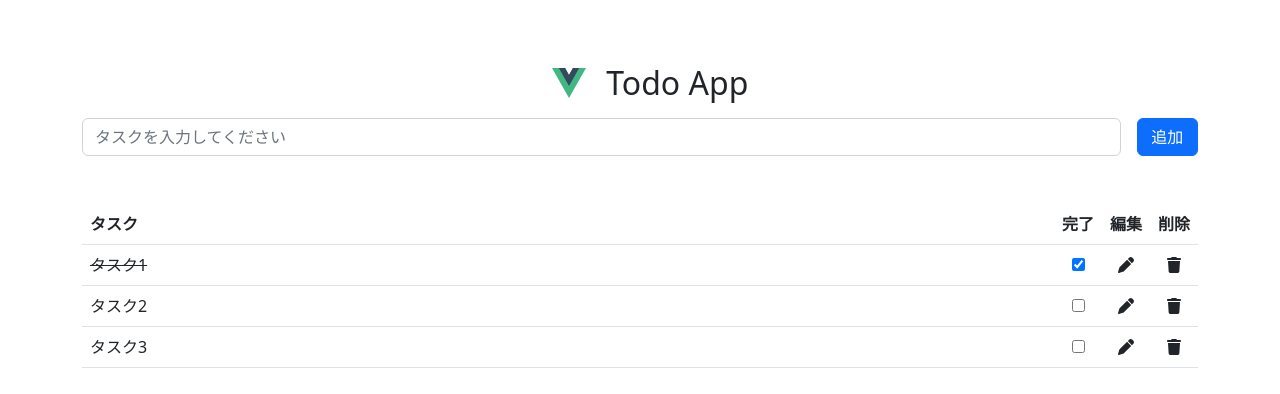
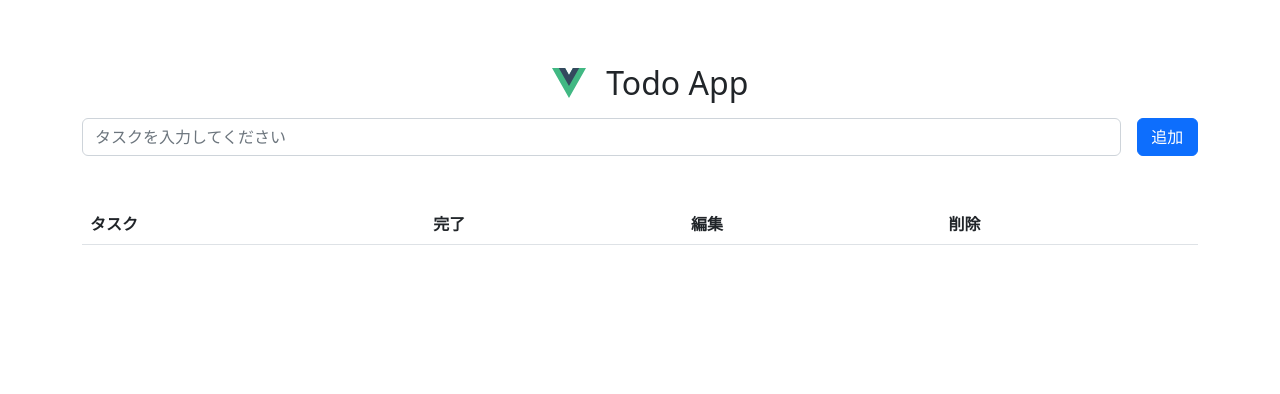
Before and after one commit to yamatatsu10969/todo_vue, a Vue app: page / in a window 1280 px wide. Shown: the top 394 px of the page. Built offline with nearby package versions, Linux system fonts and the light colour scheme.

Commit message:
Feat: add localstorage save

```diff
--- a/src/App.vue
+++ b/src/App.vue
@@ -57,22 +57,20 @@ export default {
 		return {
 			task: '',
 			editingTaskIndex: null,
-			tasks: [
-				{
-					name: 'タスク1',
-					completed: true,
-				},
-				{
-					name: 'タスク2',
-					completed: false,
-				},
-				{
-					name: 'タスク3',
-					completed: false,
-				},
-			],
+			tasks: [],
 		};
 	},
+
+	mounted() {
+		if (localStorage.getItem('tasks')) {
+			try {
+				this.tasks = JSON.parse(localStorage.getItem('tasks'));
+			} catch (e) {
+				localStorage.removeItem('tasks');
+			}
+		}
+	},
+
 	computed: {
 		editing() {
 			return this.editingTaskIndex !== null;
@@ -101,11 +99,13 @@ export default {
 				name: this.task,
 				completed: false,
 			});
+			this.saveTasks();
 		},
 
 		updateTask() {
 			this.tasks[this.editingTaskIndex].name = this.task;
 			this.editingTaskIndex = null;
+			this.saveTasks();
 		},
 
 		deleteTask(index) {
@@ -114,6 +114,7 @@ export default {
 				return;
 			}
 			this.tasks.splice(index, 1);
+			this.saveTasks();
 		},
 
 		editTask(index) {
@@ -124,6 +125,11 @@ export default {
 				this.editingTaskIndex = index;
 				this.task = this.tasks[index].name;
 			}
+		},
+
+		saveTasks() {
+			const parsed = JSON.stringify(this.tasks);
+			localStorage.setItem('tasks', parsed);
 		},
 	},
 };
```
